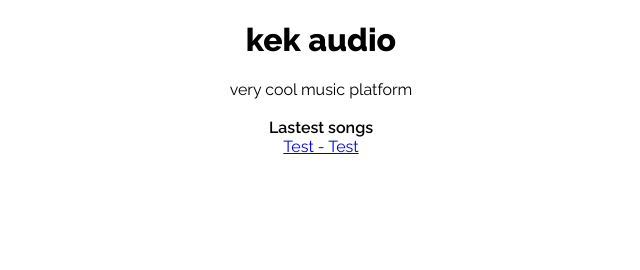
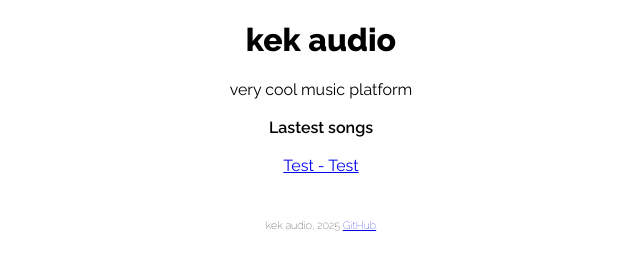
Before and after one commit to kektris/kekaudio, a plain HTML site: page index.html in a window 1280 px wide. Shown: the whole page, without its empty margins (319-959 px from the left). Drawn offline with Linux system fonts and the light colour scheme.

Commit message:
Updated home page

```diff
--- a/index.html
+++ b/index.html
@@ -22,5 +22,10 @@ div {
     <div>very cool music platform</div>
     <br>
     <div style="font-weight: 600;">Lastest songs</div>
+    <br>
+    <!--upload your songs here to show them on the home page-->
     <div><a href="/track/1">Test - Test</a></div>
+    <!--end of uploading zone-->
+    <br>
+    <h6 style="text-align: center; font-weight: 100;">kek audio, 2025 <a href="https://github.com/kektris/kekaudio">GitHub</a></h6>
 </body>
```
